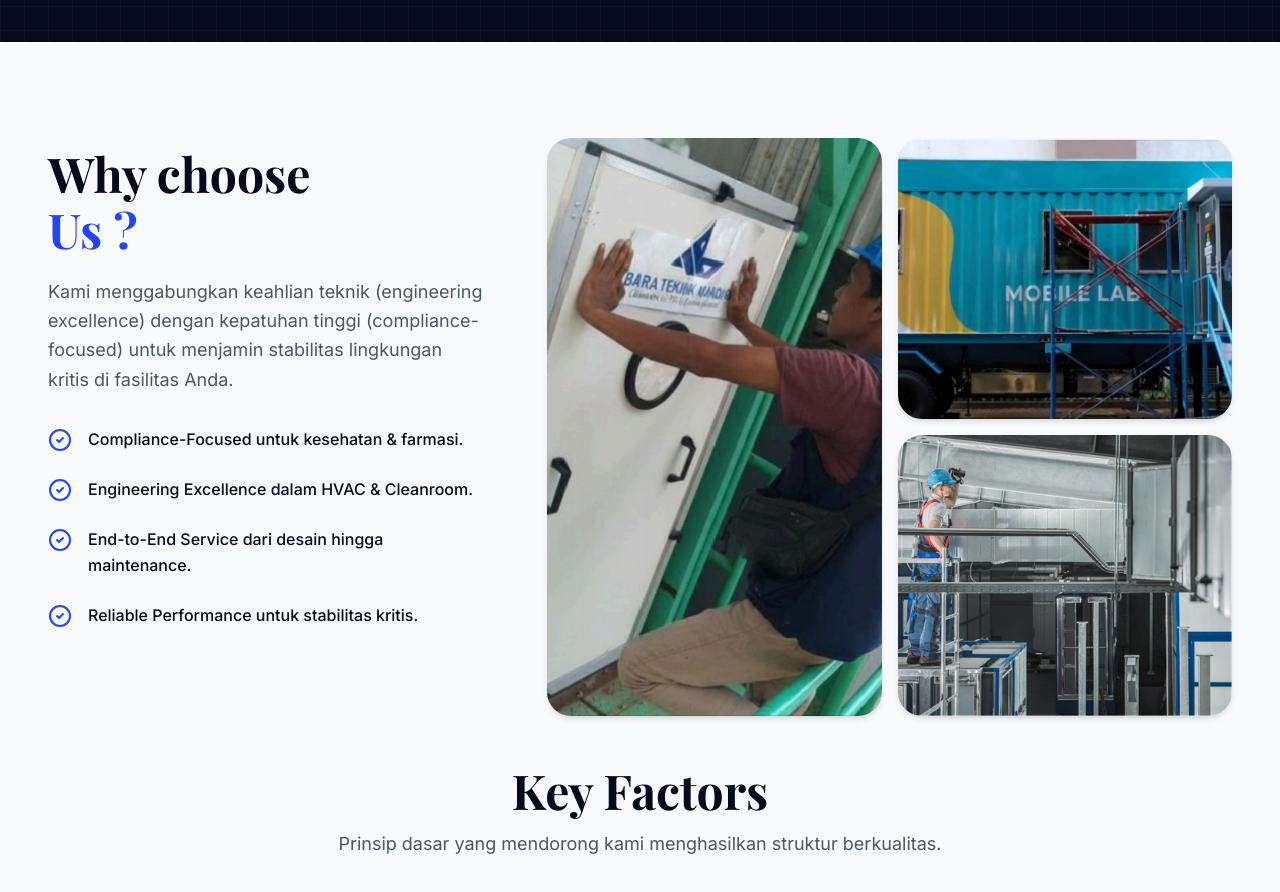
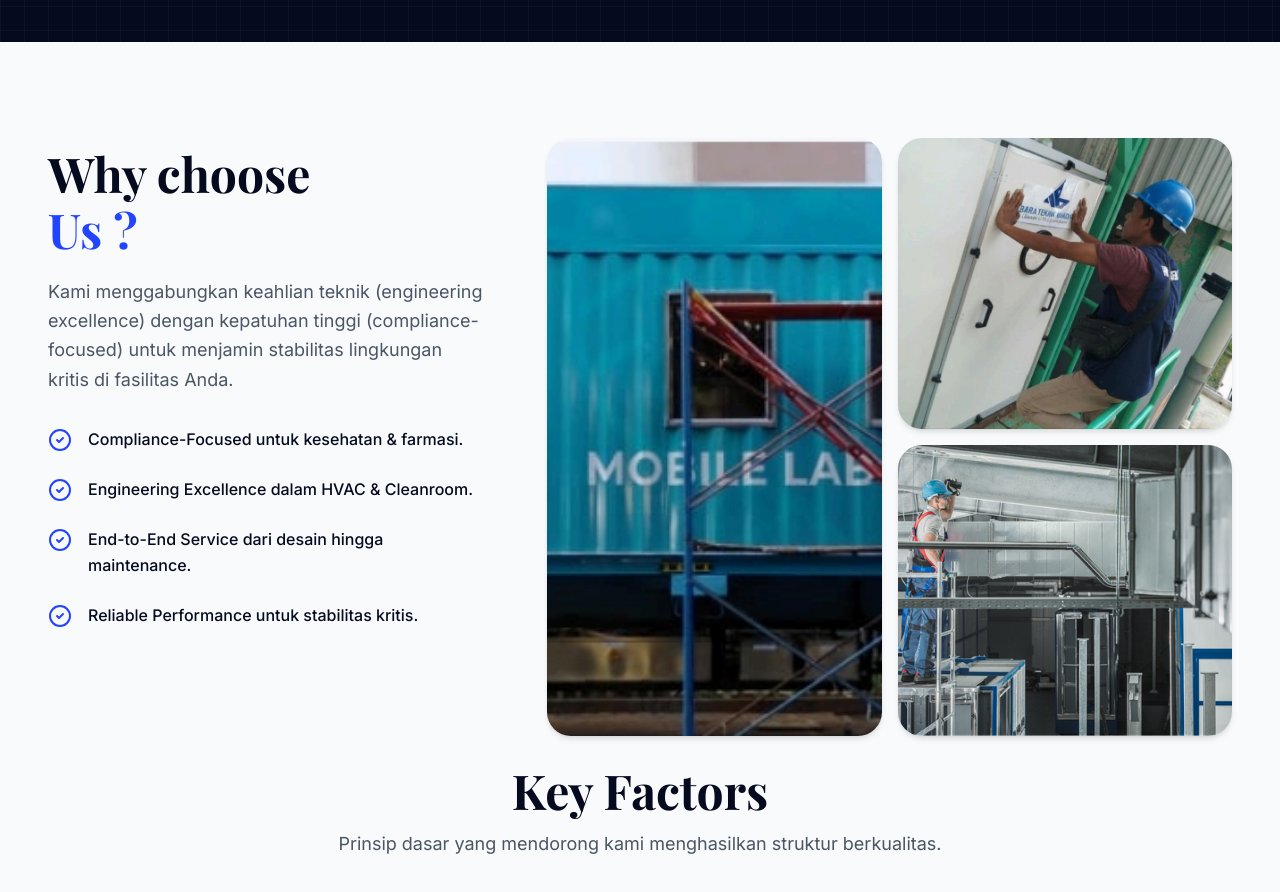
Before and after one commit to aditya24fauzan-web/pages-btm, a React (Vite) app: page / in a window 1280 px wide. Shown: the part 2740-3632 px from the top of the page. Built offline with nearby package versions, Linux system fonts and the light colour scheme; a web font is replaced by a local one.

Commit message:
Update CoreValues.tsx

```diff
--- a/src/components/CoreValues.tsx
+++ b/src/components/CoreValues.tsx
@@ -124,9 +124,9 @@ export function CoreValues() {
               viewport={{ once: true }}
               className="lg:col-span-3 grid grid-cols-2 gap-4 h-[500px]"
             >
-              <img src="installation.jpg" alt="/Installation" className="w-full h-full object-cover rounded-3xl shadow-md" />
+              <img src="/modullab.jpg" alt="/Installation" className="w-full h-full object-cover rounded-3xl shadow-md" />
               <div className="grid grid-rows-2 gap-4">
-                 <img src="/modullab.jpg" alt="Engineer checking blueprints" className="w-full h-full object-cover rounded-3xl shadow-md" />
+                 <img src="/installation.jpg" alt="Engineer checking blueprints" className="w-full h-full object-cover rounded-3xl shadow-md" />
                  <img src="/13.png" alt="Mobile lab" className="w-full h-full object-cover rounded-3xl shadow-md" />
               </div>
             </motion.div>
```
